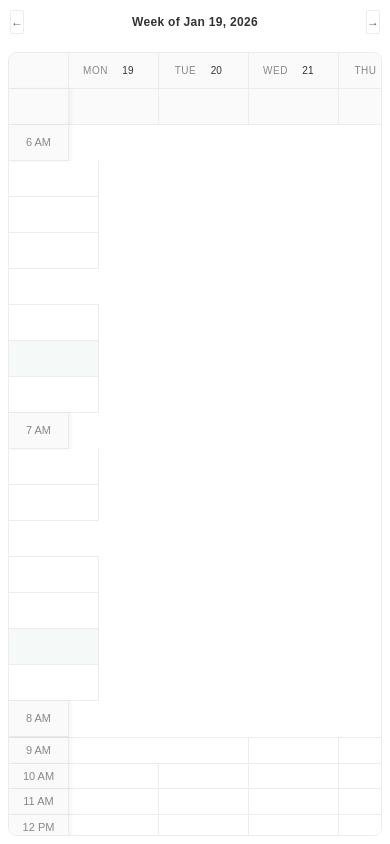
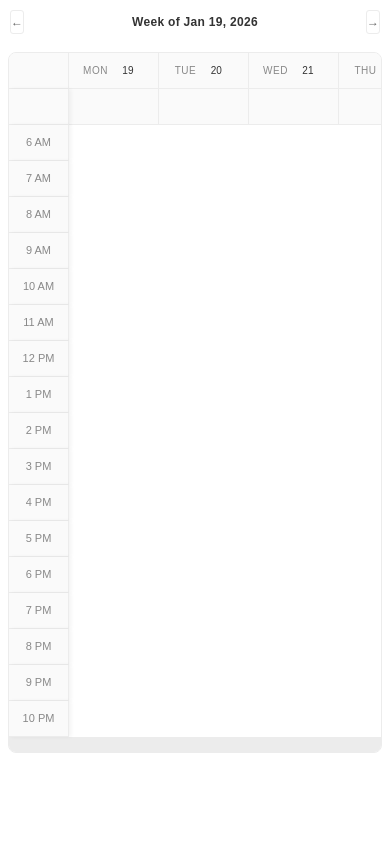
Before and after one commit to andmenendez/google-calendar-widget, a Next.js app: page / in a window 390 px wide. Built offline with nearby package versions, Linux system fonts and the light colour scheme.

Commit message:
fixed rows

```diff
--- a/app/components/TimeGridCalendar.tsx
+++ b/app/components/TimeGridCalendar.tsx
@@ -82,7 +82,7 @@ export function TimeGridCalendar({ events, weekStart, weekOffset }: TimeGridCale
         })}
 
         {/* Time column header (for all-day events row) */}
-        <div className="time-column time-cell" />
+        <div className="time-column time-cell" style={{ gridRow: 2 }} />
 
         {/* All-day events row */}
         {eventsByDay.map((dayEvents, dayIndex) => {
@@ -114,10 +114,13 @@ export function TimeGridCalendar({ events, weekStart, weekOffset }: TimeGridCale
         })}
 
         {/* Time grid rows */}
-        {hours.map((hour) => (
+        {hours.map((hour, hourIndex) => (
           <React.Fragment key={`hour-${hour}`}>
             {/* Time label */}
-            <div className="time-column time-cell">
+            <div
+              className="time-column time-cell"
+              style={{ gridRow: 3 + hourIndex }}
+            >
               {format(new Date().setHours(hour, 0, 0, 0), 'h a')}
             </div>
 
@@ -142,13 +145,16 @@ export function TimeGridCalendar({ events, weekStart, weekOffset }: TimeGridCale
           const positionedEvents = arrangeOverlappingEvents(timedEvents);
           const column = dayIndex + 2;
 
+          const totalHours = GRID_CONFIG.endHour - GRID_CONFIG.startHour;
           return (
             <div
               key={`day-events-${dayIndex}`}
               className="day-events-container"
               style={{
                 gridColumn: column,
-                gridRow: `3 / span ${GRID_CONFIG.endHour - GRID_CONFIG.startHour}`,
+                gridRowStart: 3,
+                gridRowEnd: 3 + totalHours,
+                height: totalHours * GRID_CONFIG.hourHeight,
               }}
             >
               {positionedEvents.map((event) => {
@@ -158,7 +164,7 @@ export function TimeGridCalendar({ events, weekStart, weekOffset }: TimeGridCale
                 return (
                   <div
                     key={event.id}
-                    className={`event-block ${isSmallEvent ? 'event-small' : ''}`}
+                    className={`event-block shadow-sm ${isSmallEvent ? 'event-small' : ''}`}
                     style={{
                       top: event.top,
                       height: event.height,
@@ -171,12 +177,6 @@ export function TimeGridCalendar({ events, weekStart, weekOffset }: TimeGridCale
                     }}
                   >
                     <div className="event-title">{event.summary}</div>
-                    {event.start.dateTime && event.end.dateTime && (
-                      <div className="event-time">
-                        {format(new Date(event.start.dateTime), 'h:mm')} -{' '}
-                        {format(new Date(event.end.dateTime), 'h:mm a')}
-                      </div>
-                    )}
                   </div>
                 );
               })}
--- a/app/globals.css
+++ b/app/globals.css
@@ -59,7 +59,7 @@ body {
   justify-content: center;
   border: 1px solid #ECECEC;
   background: white;
-  border-radius: 2px;
+  border-radius: 3px;
   padding-bottom: 1px;
   cursor: pointer;
   font-size: 12px;
@@ -85,7 +85,6 @@ body {
 
 /* Calendar Grid */
 .calendar-grid {
-  flex: 1;
   display: grid;
   grid-template-columns: 60px repeat(7, 1fr);
   grid-template-rows: 36px 36px repeat(17, 36px);
@@ -183,12 +182,13 @@ body {
 
 .allday-event {
   font-size: 10px;
-  padding: 4px 8px;
-  border-radius: 4px;
+  padding: 2px 6px;
+  border-radius: 3px;
   border: 1px solid;
   white-space: nowrap;
   flex-shrink: 0;
   font-weight: 500;
+  width: 100%;
 }
 
 .allday-more {
@@ -219,35 +219,24 @@ body {
 .day-events-container {
   position: relative;
   pointer-events: none;
+  /* Debug: uncomment to see container boundaries */
+  /* background: rgba(255, 0, 0, 0.1); */
 }
 
 /* Event Blocks */
 .event-block {
   position: absolute;
   pointer-events: auto;
-  padding: 1.5px 6px;
+  padding: 4px 4px;
   border-radius: 3px;
   border: 1px solid;
   overflow: hidden;
-  cursor: pointer;
-  transition: all 0.2s ease-in-out;
   pointer-events: auto;
   contain: layout style;
   display: flex;
   flex-direction: column;
   gap: 2px;
-}
-
-.event-block:hover {
-  transform: translateY(-1px);
-  box-shadow: 0 4px 12px rgba(0, 0, 0, 0.15);
-}
-
-.event-block.event-small:hover {
-  overflow: visible;
-  height: auto !important;
-  padding: 6px 8px;
-  z-index: 9999 !important;
+  max-width: 80%;
 }
 
 .event-block:focus-visible {
@@ -264,37 +253,16 @@ body {
 .event-title {
   font-size: 10px;
   font-weight: 600;
-  line-height: 1.3;
+  line-height: 1;
   overflow: hidden;
   text-overflow: ellipsis;
   white-space: nowrap;
   flex-shrink: 0;
 }
 
-.event-block.event-small:hover .event-title,
 .event-block.event-small:focus-visible .event-title {
   overflow: visible;
   white-space: normal;
-}
-
-.event-time {
-  font-size: 10px;
-  line-height: 1.3;
-  opacity: 0.85;
-  overflow: hidden;
-  text-overflow: ellipsis;
-
-  display: -webkit-box;
-  -webkit-line-clamp: 1;
-  -webkit-box-orient: vertical;
-  white-space: normal;
-  margin-bottom: 0;
-}
-
-.event-block.event-small:hover .event-time,
-.event-block.event-small:focus-visible .event-time {
-  -webkit-line-clamp: unset;
-  overflow: visible;
 }
 
 /* Responsive Design */
@@ -348,8 +316,4 @@ body {
   .event-title {
     font-size: 10px;
   }
-
-  .event-time {
-    font-size: 9px;
-  }
 }
--- a/lib/calendar-utils.ts
+++ b/lib/calendar-utils.ts
@@ -62,7 +62,7 @@ export function calculateEventPosition(
 
   return {
     top: `${topRounded}px`,
-    height: `${heightRounded}px`,
+    height: `${Math.max(heightRounded - 2, 18)}px`,
   };
 }
 
--- a/lib/constants.ts
+++ b/lib/constants.ts
@@ -22,7 +22,7 @@ export const GRID_CONFIG = {
   startHour: 6, // 6 AM
   endHour: 23, // 11 PM
   hourHeight: 36, // pixels per hour
-  quarterHourHeight: 8, // pixels per quarter hour
+  quarterHourHeight: 9, // pixels per quarter hour (36/4)
   headerHeight: 36, // day header height (row 1)
   allDayBarHeight: 36, // all-day events bar height (row 2)
   timeColumnWidth: 60, // time labels column width
```
